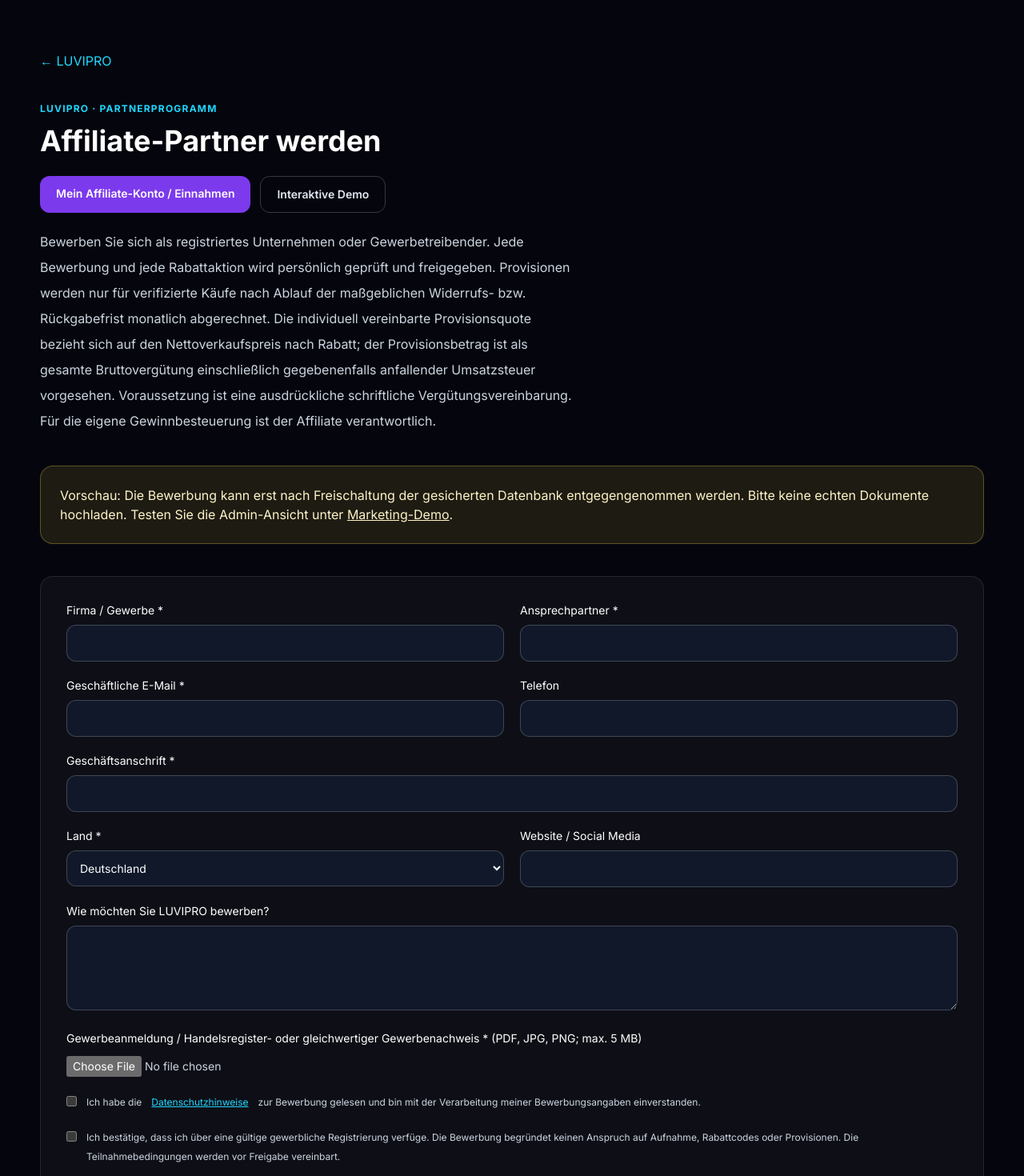
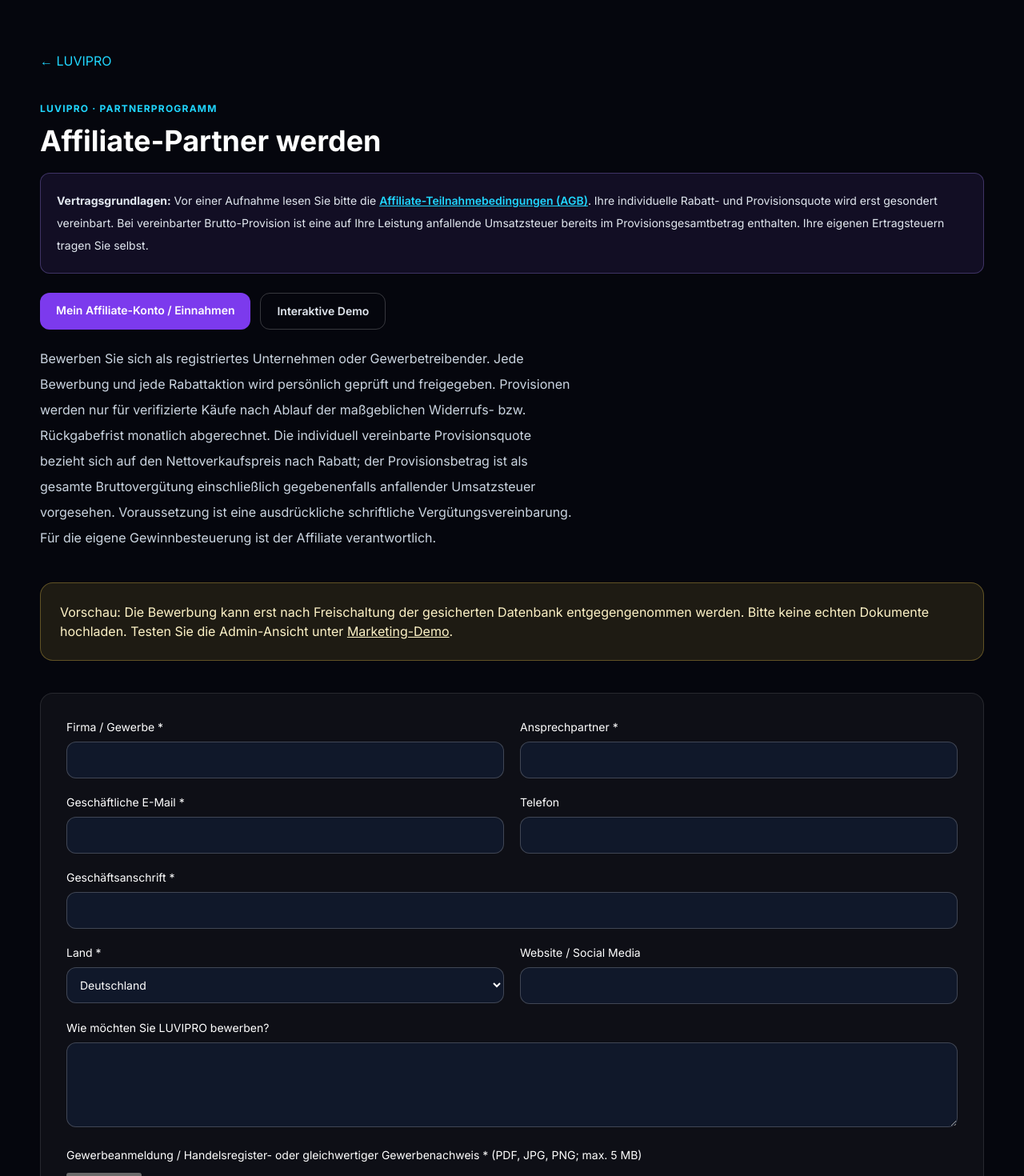
Before and after one commit to Diaa6969/luvipro-website, a Next.js app: page /affiliate in a window 1280 px wide. Shown: the top 1470 px of the page at 80% size. Built offline with nearby package versions, Linux system fonts and the light colour scheme.

Commit message:
Make Affiliate AGB acceptance/version prominent in Gewerbe application and clarify independent tax/commission agreements

```diff
--- a/src/app/affiliate/page.tsx
+++ b/src/app/affiliate/page.tsx
@@ -1,6 +1,7 @@
 import type { Metadata } from "next";
 import Link from "next/link";
 import { affiliateConfigured } from "@/lib/affiliate/server";
+import { affiliateTermsVersion } from "@/lib/affiliate/terms";
 export const metadata: Metadata = { title: "Affiliate-Partner werden | LUVIPRO", description: "LUVIPRO Partnerprogramm für registrierte Unternehmen und Gewerbetreibende." };
 export default async function AffiliatePage({searchParams}:{searchParams:Promise<{submitted?:string}>}) {
  const { submitted }=await searchParams;
@@ -9,12 +10,14 @@ export default async function AffiliatePage({searchParams}:{searchParams:Promise
   <Link href="/" className="text-pulse">← LUVIPRO</Link>
   <p className="mt-10 text-xs font-bold uppercase tracking-widest text-pulse">LUVIPRO · Partnerprogramm</p>
   <h1 className="mt-3 text-4xl font-bold">Affiliate-Partner werden</h1>
+  <div className="mt-5 rounded-xl border border-violet-400/30 bg-violet-500/10 p-5 text-sm leading-7 text-slate-200"><b>Vertragsgrundlagen:</b> Vor einer Aufnahme lesen Sie bitte die <Link href="/affiliate/agb" className="font-semibold text-pulse underline">Affiliate-Teilnahmebedingungen (AGB)</Link>. Ihre individuelle Rabatt- und Provisionsquote wird erst gesondert vereinbart. Bei vereinbarter Brutto-Provision ist eine auf Ihre Leistung anfallende Umsatzsteuer bereits im Provisionsgesamtbetrag enthalten. Ihre eigenen Ertragsteuern tragen Sie selbst.</div>
   <div className="mt-6 flex flex-wrap gap-3"><Link href="/affiliate/login" className="rounded-xl bg-violet-600 px-5 py-3 text-sm font-semibold text-white hover:bg-violet-500">Mein Affiliate-Konto / Einnahmen</Link><Link href="/demo/marketing" className="rounded-xl border border-white/20 px-5 py-3 text-sm font-semibold text-slate-200 hover:bg-white/10">Interaktive Demo</Link></div>
   <p className="mt-5 max-w-2xl leading-8 text-slate-300">Bewerben Sie sich als registriertes Unternehmen oder Gewerbetreibender. Jede Bewerbung und jede Rabattaktion wird persönlich geprüft und freigegeben. Provisionen werden nur für verifizierte Käufe nach Ablauf der maßgeblichen Widerrufs- bzw. Rückgabefrist monatlich abgerechnet. Die individuell vereinbarte Provisionsquote bezieht sich auf den Nettoverkaufspreis nach Rabatt; der Provisionsbetrag ist als gesamte Bruttovergütung einschließlich gegebenenfalls anfallender Umsatzsteuer vorgesehen. Voraussetzung ist eine ausdrückliche schriftliche Vergütungsvereinbarung. Für die eigene Gewinnbesteuerung ist der Affiliate verantwortlich.</p>
   {submitted==="1" ? <div role="status" className="mt-10 rounded-2xl border border-emerald-400/40 bg-emerald-500/10 p-6">Vielen Dank. Ihre Bewerbung wurde zur Prüfung aufgenommen. Eine Freigabe oder ein Rabattcode erfolgt nicht automatisch.</div> : <>
    {!affiliateConfigured() && <div className="mt-10 rounded-2xl border border-amber-300/30 bg-amber-300/10 p-6 text-amber-100">Vorschau: Die Bewerbung kann erst nach Freischaltung der gesicherten Datenbank entgegengenommen werden. Bitte keine echten Dokumente hochladen. Testen Sie die Admin-Ansicht unter <Link href="/demo/marketing" className="underline">Marketing-Demo</Link>.</div>}
   <form action="/api/affiliate/apply" method="POST" encType="multipart/form-data" className="mt-10 grid gap-5 rounded-2xl border border-white/10 bg-white/[0.04] p-6 sm:grid-cols-2 sm:p-8">
    <input type="text" name="website_check" tabIndex={-1} autoComplete="off" className="hidden" aria-hidden="true" />
+   <input type="hidden" name="terms_version" value={affiliateTermsVersion}/>
    <label className="text-sm">Firma / Gewerbe *<input name="company" required maxLength={160} className={input}/></label>
    <label className="text-sm">Ansprechpartner *<input name="contact" required maxLength={160} className={input}/></label>
    <label className="text-sm">Geschäftliche E-Mail *<input type="email" name="email" required maxLength={200} className={input}/></label>
@@ -24,8 +27,8 @@ export default async function AffiliatePage({searchParams}:{searchParams:Promise
    <label className="text-sm">Website / Social Media<input name="social" maxLength={300} className={input}/></label>
    <label className="text-sm sm:col-span-2">Wie möchten Sie LUVIPRO bewerben?<textarea name="marketing" maxLength={1600} rows={4} className={input}/></label>
    <label className="text-sm sm:col-span-2">Gewerbeanmeldung / Handelsregister- oder gleichwertiger Gewerbenachweis * (PDF, JPG, PNG; max. 5 MB)<input type="file" name="registration" accept=".pdf,.png,.jpg,.jpeg,application/pdf,image/png,image/jpeg" required className="mt-3 block w-full text-sm text-slate-300"/></label>
-   <label className="flex items-start gap-3 text-xs leading-6 text-slate-300 sm:col-span-2"><input type="checkbox" name="privacy" required className="mt-1" />Ich habe die <Link href="/datenschutz" className="text-pulse underline">Datenschutzhinweise</Link> zur Bewerbung gelesen und bin mit der Verarbeitung meiner Bewerbungsangaben einverstanden.</label>
-   <label className="flex items-start gap-3 text-xs leading-6 text-slate-300 sm:col-span-2"><input type="checkbox" name="terms" required className="mt-1" />Ich bestätige, dass ich über eine gültige gewerbliche Registrierung verfüge. Die Bewerbung begründet keinen Anspruch auf Aufnahme, Rabattcodes oder Provisionen. Die Teilnahmebedingungen werden vor Freigabe vereinbart.</label>
+   <label className="flex items-start gap-3 text-xs leading-6 text-slate-300 sm:col-span-2"><input type="checkbox" name="privacy" required className="mt-1" />Ich habe die <Link href="/datenschutz" className="text-pulse underline">Datenschutzhinweise</Link> zur Verarbeitung meiner Bewerbungsangaben gelesen.</label>
+   <label className="flex items-start gap-3 text-xs leading-6 text-slate-300 sm:col-span-2"><input type="checkbox" name="terms" required className="mt-1" />Ich handle gewerblich, habe die <Link href="/affiliate/agb" className="text-pulse underline">Affiliate-Teilnahmebedingungen (AGB), Fassung {affiliateTermsVersion}</Link> gelesen und akzeptiere ihre Einbeziehung bei einer späteren schriftlichen Aufnahme. Mir ist bekannt: Die Bewerbung allein begründet weder eine Vertragsaufnahme noch einen Provisionsanspruch. Eine individuelle, ausdrücklich vereinbarte Brutto-Provisionsquote enthält gegebenenfalls Umsatzsteuer; für meine eigenen Ertragsteuern bin ich verantwortlich. Die individuellen Konditionen und eine mögliche Gutschriftvereinbarung werden zusätzlich gesondert bestätigt.</label>
    <button disabled={!affiliateConfigured()} type="submit" className="rounded-xl bg-violet-500 px-6 py-4 font-bold hover:bg-violet-400 disabled:cursor-not-allowed disabled:opacity-40 sm:col-span-2">{affiliateConfigured() ? "Bewerbung einreichen" : "Einreichung vorübergehend deaktiviert"}</button>
   </form></>}
   <p className="mt-6 text-xs leading-6 text-slate-400">Auszahlungen nur nach dokumentiertem Zahlungseingang, Lieferung und Abschluss der Rückgabeprüfung; eine monatliche Auszahlung ist kein automatisches Leistungsversprechen. Das Programm ist derzeit an die Freischaltung der Bewerbungs- und Abrechnungsfunktionen gebunden.</p>
```
